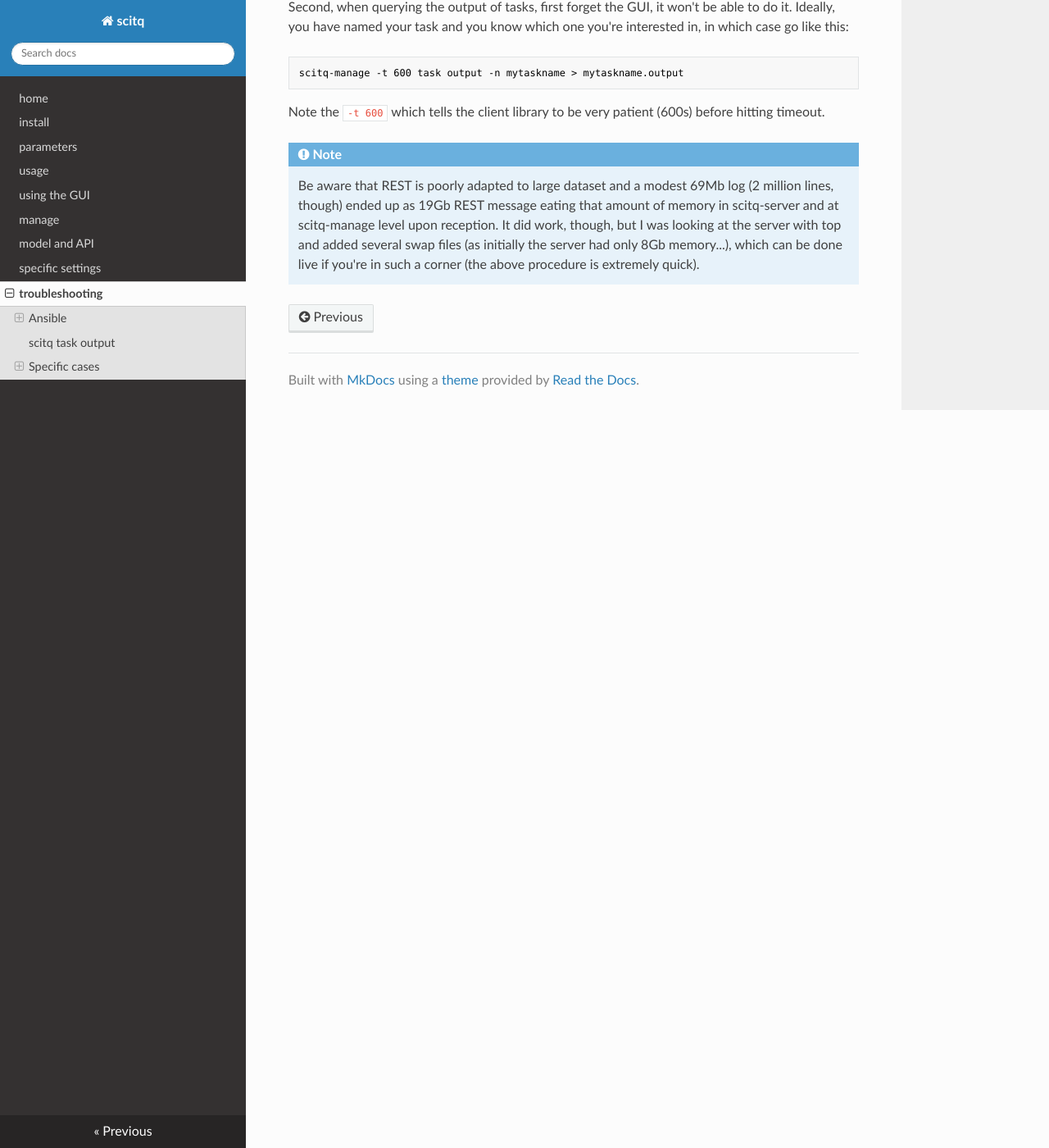
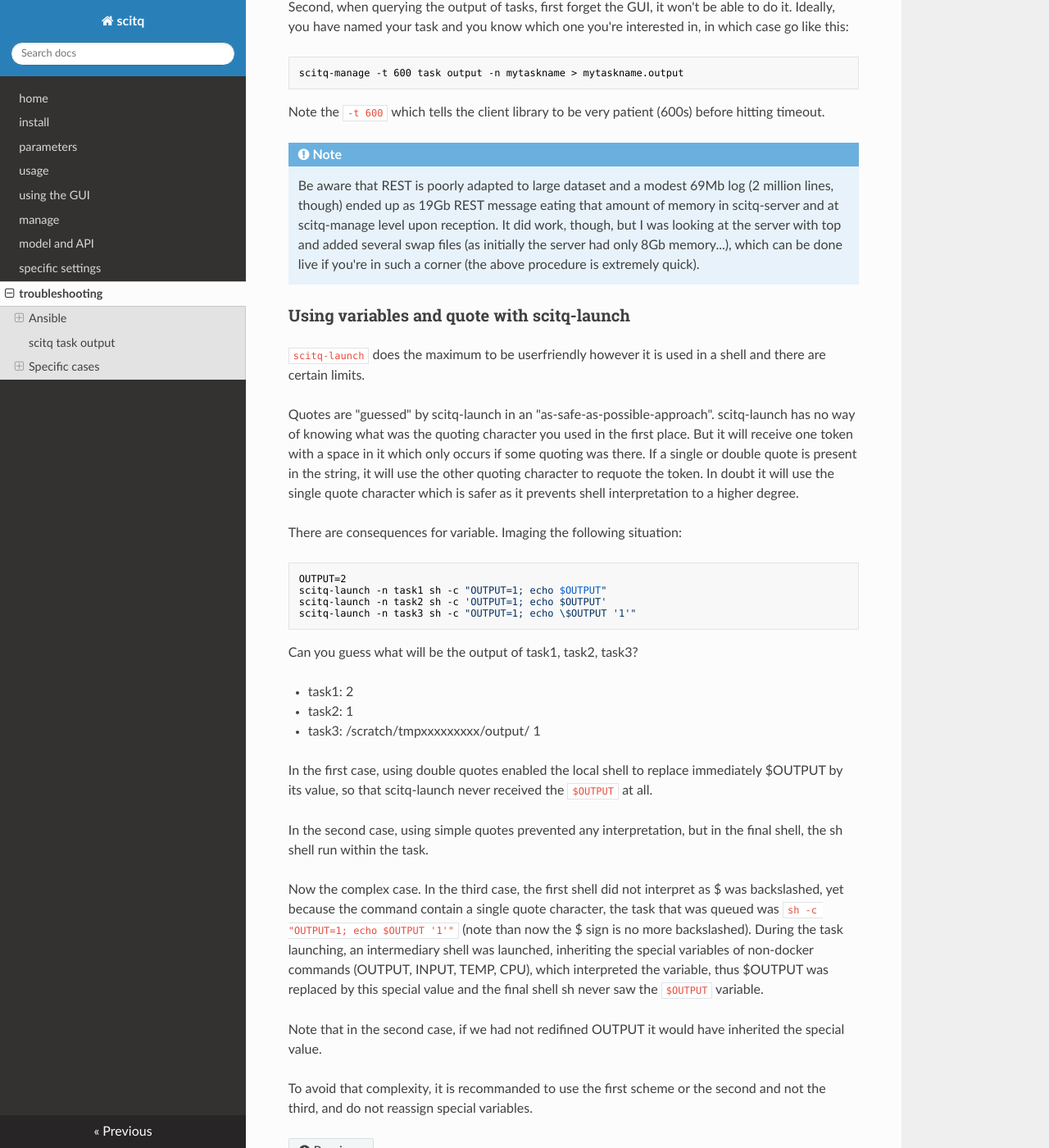
Before and after one commit to gmtsciencedev/scitq, an MkDocs documentation site: the page built from docs/troubleshoot.md, in a window 1280 px wide and 1400 px high, scrolled down 4407 px. Shown: the whole window at 82% size. Built offline with MkDocs 1.6.1, drawn with Linux system fonts in a browser that asks for light colours; nearby versions of some CDN libraries.

Commit message:
better handling of quotes with scitq-launch

````diff
--- a/docs/troubleshoot.md
+++ b/docs/troubleshoot.md
@@ -152,3 +152,34 @@ Note the `-t 600` which tells the client library to be very patient (600s) befor
 
 !!! note
     Be aware that REST is poorly adapted to large dataset and a modest 69Mb log (2 million lines, though) ended up as 19Gb REST message eating that amount of memory in scitq-server and at scitq-manage level upon reception. It did work, though, but I was looking at the server with top and added several swap files (as initially the server had only 8Gb memory...), which can be done live if you're in such a corner (the above procedure is extremely quick).
+
+### Using variables and quote with scitq-launch
+
+`scitq-launch` does the maximum to be userfriendly however it is used in a shell and there are certain limits.
+
+Quotes are "guessed" by scitq-launch in an "as-safe-as-possible-approach". scitq-launch has no way of knowing what was the quoting character you used in the first place. But it will receive one token with a space in it which only occurs if some quoting was there. If a single or double quote is present in the string, it will use the other quoting character to requote the token. In doubt it will use the single quote character which is safer as it prevents shell interpretation to a higher degree.
+
+There are consequences for variable. Imaging the following situation:
+
+```bash
+OUTPUT=2
+scitq-launch -n task1 sh -c "OUTPUT=1; echo $OUTPUT"
+scitq-launch -n task2 sh -c 'OUTPUT=1; echo $OUTPUT'
+scitq-launch -n task3 sh -c "OUTPUT=1; echo \$OUTPUT '1'"
+```
+
+Can you guess what will be the output of task1, task2, task3?
+
+- task1: 2
+- task2: 1
+- task3: /scratch/tmpxxxxxxxxx/output/ 1
+
+In the first case, using double quotes enabled the local shell to replace immediately $OUTPUT by its value, so that scitq-launch never received the `$OUTPUT` at all.
+
+In the second case, using simple quotes prevented any interpretation, but in the final shell, the sh shell run within the task.
+
+Now the complex case. In the third case, the first shell did not interpret as $ was backslashed, yet because the command contain a single quote character, the task that was queued was `sh -c "OUTPUT=1; echo $OUTPUT '1'"` (note than now the $ sign is no more backslashed). During the task launching, an intermediary shell was launched, inheriting the special variables of non-docker commands (OUTPUT, INPUT, TEMP, CPU), which interpreted the variable, thus $OUTPUT was replaced by this special value and the final shell sh never saw the `$OUTPUT` variable.
+
+Note that in the second case, if we had not redifined OUTPUT it would have inherited the special value.
+
+To avoid that complexity, it is recommanded to use the first scheme or the second and not the third, and do not reassign special variables.
````
Also changed, not shown: docs/usage.md (+4 -1 lines), 1 other file.
